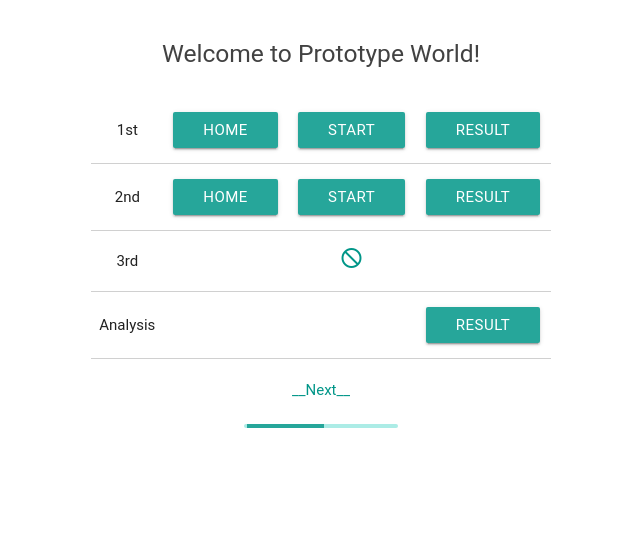
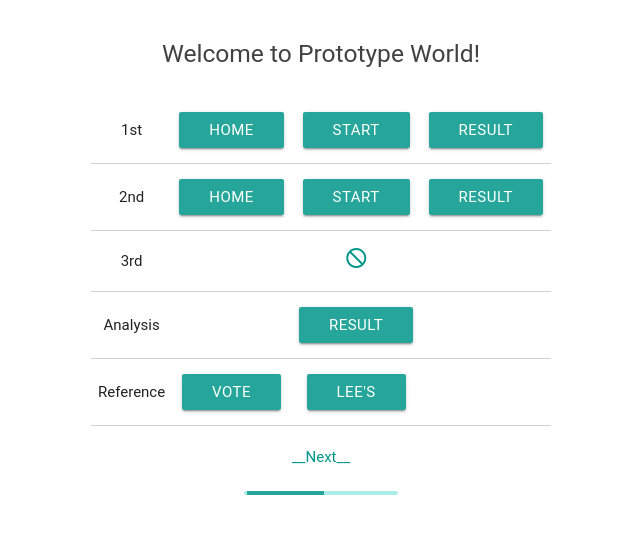
Before and after one commit to dongkwan-kim/kixlab-summer-internship, a Django app: page / in a window 1280 px wide. Shown: the top 534 px of the page, without its empty margins (319-959 px from the left). Run offline with Django 3.2, Linux system fonts and the light colour scheme; some libraries are stand-ins or nearby versions; some web fonts are replaced.

Commit message:
bunch of change of v network

```diff
--- a/prexp_priendship/templates/firstexp/resultvis.html
+++ b/prexp_priendship/templates/firstexp/resultvis.html
@@ -13,6 +13,9 @@
 </style>
 
 <div class="container">
+	<div style="margin-top:20px;" class="center">
+		<h5>{{exp_name}}</h5>
+	</div>
 	<div class="row center">
 		<div class="col s12">
 			<div id="mynetwork" class="z-depth-1"></div>
--- a/prexp_priendship/templates/real_front.html
+++ b/prexp_priendship/templates/real_front.html
@@ -42,9 +42,16 @@
 				<tr>
 					<td>Analysis</td>
 					<td></td>
+					<td><a href="/analyze" class="waves-effect waves-light btn">Result</a></td>
 					<td></td>
-					<td><a href="/analyze" class="waves-effect waves-light btn">Result</a></td>
 				</tr>
+				<tr>
+					<td>Reference</td>
+					<td><a href="/analyze/vm/vis/" class="waves-effect waves-light btn">vote</a></td>
+					<td><a href="http://143.248.156.240/~totoro1865/visualization/DongA/All/#information" class="waves-effect waves-light btn">Lee's</a></td>
+					<td></td>
+				</tr>
+
 			</tbody>
 		</table>
 	</div>
--- a/prexp_priendship/templates/secondexp/resultvis.html
+++ b/prexp_priendship/templates/secondexp/resultvis.html
@@ -13,6 +13,9 @@
 </style>
 
 <div class="container">
+	<div style="margin-top:20px;" class="center">
+		<h5>{{exp_name}}</h5>
+	</div>
 	<div class="row center">
 		<div class="col s12">
 			<div id="mynetwork" class="z-depth-1"></div>
--- a/prexp_priendship/wjapp/views.py
+++ b/prexp_priendship/wjapp/views.py
@@ -8,7 +8,7 @@ from wjapp.models import LWJNetwork
 import wjapp.py_vote_19 as vt
 # Create your views here.
 
-exp_name = "with Prof. Lee wonjae"
+exp_name = "Analysis"
 
 def analyze(request):
 	fep_network = fsla.create_visjs_with_whole_process()
@@ -38,7 +38,7 @@ def vote_manipulate(request, option):
 		vt.int_vectorize()
 	elif option == "vis":
 		v_network = vt.create_visjs_vote_network()
-		return render(request, "wjapp/votevis.html", {"nodes": v_network[0], "edges": v_network[1], "exp_name": exp_name})
+		return render(request, "wjapp/votevis.html", {"nodes": v_network[0], "edges": v_network[1], "exp_name": "Vote Network of 19th Assembly"})
 	else:
 		return HttpResponse("check the wjapp/views.py")
 
```
Also changed, not shown: prexp_priendship/templates/wjapp/votevis.html (+3 -5 lines), prexp_priendship/wjapp/py_vote_19.py (+1 -8 lines).
